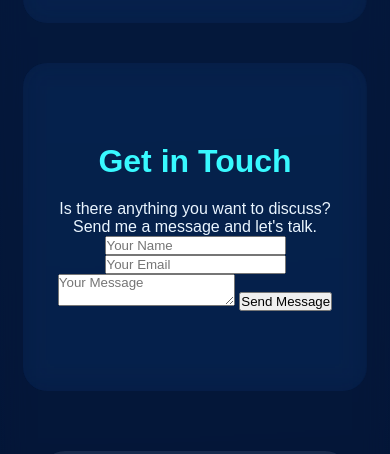
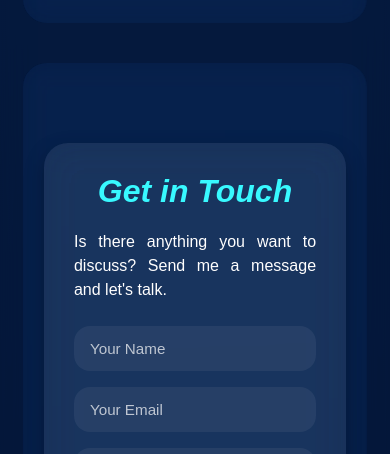
Before and after one commit to KudoSinichi488/rrgrportfolio, a plain HTML site: page index.html in a window 390 px wide. Shown: the part 5286-5740 px from the top of the page. Drawn offline with nearby package versions, Linux system fonts and the light colour scheme.

Commit message:
Update style.css

```diff
--- a/style.css
+++ b/style.css
@@ -601,3 +601,80 @@ footer { padding:40px; text-align:center; opacity:0.6; }
     padding: 14px 16px;
   }
 }
+
+/* GET IN TOUCH */
+#get-in-touch {
+  display: flex;
+  justify-content: center;
+  padding: 80px 12%;
+}
+
+.get-touch-card {
+  width: 100%;
+  max-width: 500px;
+  padding: 40px;
+  border-radius: 24px;
+  background: rgba(255,255,255,0.08);
+  backdrop-filter: blur(18px);
+  box-shadow: 0 8px 20px rgba(0,0,0,0.25);
+}
+
+.get-touch-title {
+  color: white;
+  font-size: 1.6rem;
+  font-style: italic;
+  margin-bottom: 10px;
+  text-align: center;
+}
+
+.get-touch-subtitle {
+  color: white;
+  font-size: 1rem;
+  margin-bottom: 24px;
+  line-height: 1.5;
+  text-align: justify;
+}
+
+#get-touch-form input,
+#get-touch-form textarea {
+  width: 100%;
+  padding: 14px 16px;
+  margin-bottom: 16px;
+  border: none;
+  border-radius: 16px;
+  background: rgba(255,255,255,0.06);
+  color: white;
+  font-size: 0.95rem;
+  resize: none;
+}
+
+#get-touch-form input::placeholder,
+#get-touch-form textarea::placeholder {
+  color: rgba(255,255,255,0.7);
+}
+
+/* Only textarea (message) taller */
+#get-touch-form textarea {
+  min-height: 140px; /* Taller message box */
+}
+
+#get-touch-form button {
+  width: 100%;
+  padding: 14px 0;
+  border: none;
+  border-radius: 20px;
+  background: rgba(255,255,255,0.1);
+  color: white;
+  font-size: 1rem;
+  cursor: pointer;
+  transition: 0.3s;
+}
+
+#get-touch-form button:hover {
+  background: rgba(255,255,255,0.2);
+}
+
+@media(max-width:900px){
+  #get-in-touch { padding: 60px 8%; }
+  .get-touch-card { padding: 30px; }
+}
```
